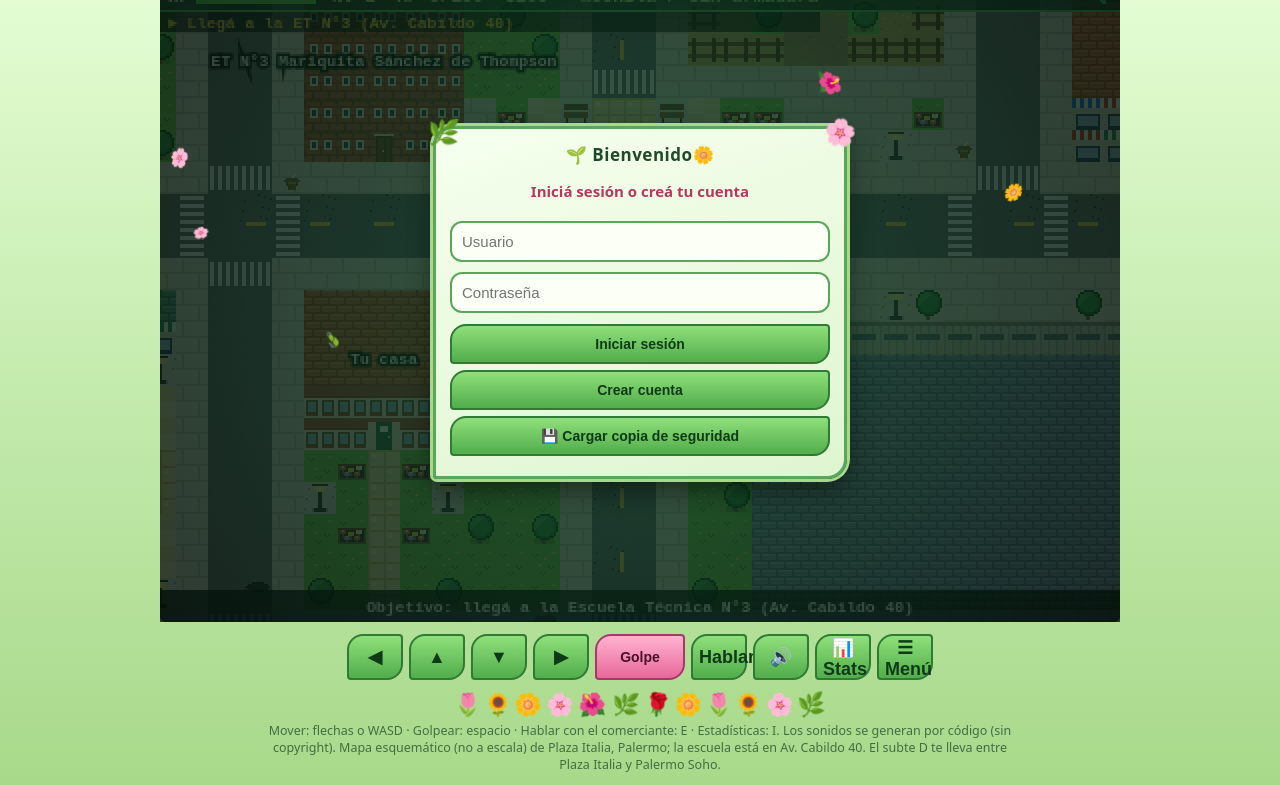
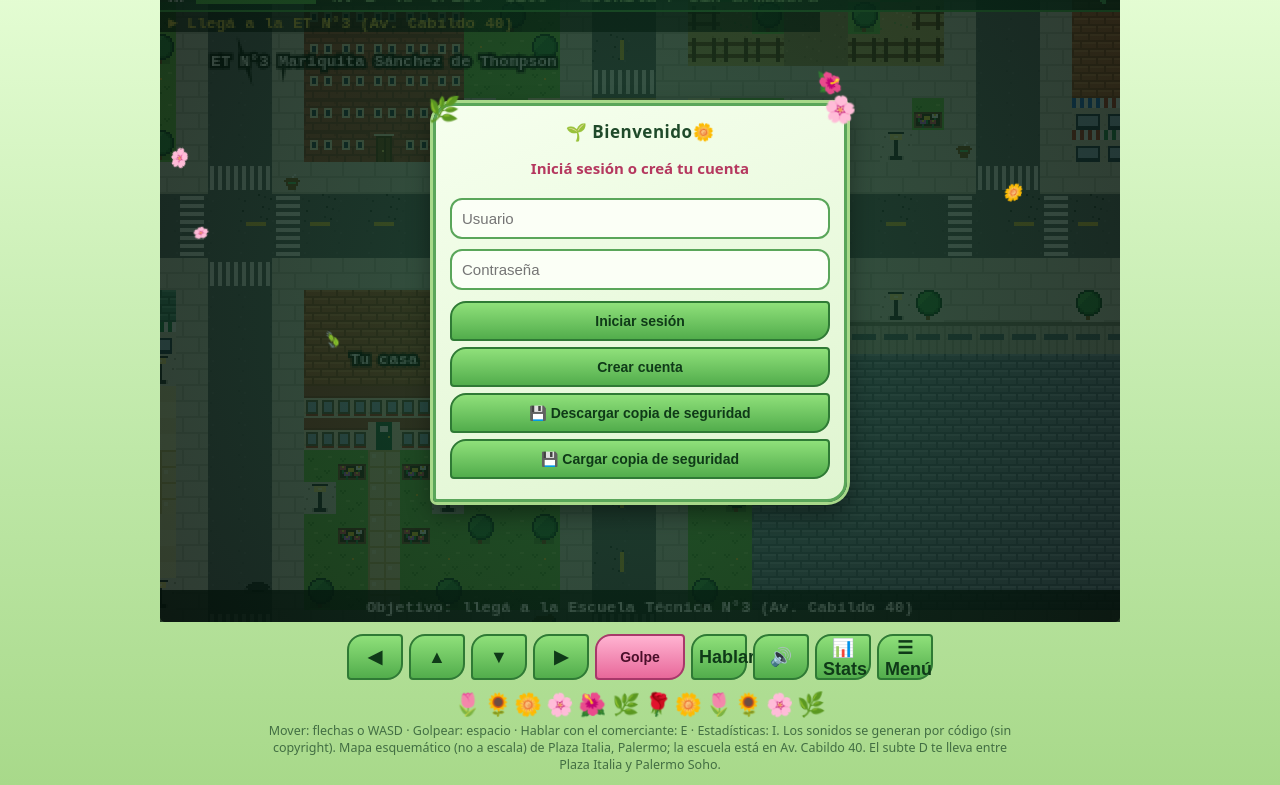
Before and after one commit to psledesma1000-cloud/palermo-rpg-k7x2q9m4g, a plain HTML site: page index.html in a window 1280 px wide. Shown: the part 58-843 px from the top of the page. Drawn offline with Linux system fonts and the light colour scheme.

Commit message:
Add files via upload

```diff
--- a/index.html
+++ b/index.html
@@ -572,7 +572,7 @@ function bkImport(back){const i=document.createElement("input");i.type="file";i.
 function bkMenu(msg){state="title";mnShow("💾 COPIA DE SEGURIDAD","<p>"+(msg||"Descargá tus cuentas y partidas a un archivo para guardarlas o llevarlas a otro navegador o dispositivo.")+"</p>",[["Descargar copia",()=>{bkExport();bkMenu("Se descargó plaza-italia-rpg-copia.json. Guardalo bien.")}],["Cargar copia",()=>bkImport(bkMenu)],["Volver",titleMenu]])}
 async function hsh(pw,salt){try{const b=await crypto.subtle.digest("SHA-256",new TextEncoder().encode(salt+":"+pw));return [...new Uint8Array(b)].map(x=>x.toString(16).padStart(2,"0")).join("")}catch(_){let h=7;for(const c of salt+pw)h=(h*31+c.charCodeAt(0))>>>0;return "f"+h}}
 function authMenu(msg){state="title";let last="";try{last=localStorage.getItem("plazaRPG_last")||""}catch(_){}if(!/^[\w-]{3,16}$/.test(last))last="";
- mnShow("🌱 Bienvenido","<p class='msg'>"+(msg||"Iniciá sesión o creá tu cuenta")+"</p><input id='au' placeholder='Usuario' maxlength='16' autocomplete='username' value='"+last+"'><input id='ap' type='password' placeholder='Contraseña' maxlength='32' autocomplete='current-password'>",[["Iniciar sesión",()=>auth(0)],["Crear cuenta",()=>auth(1)],["💾 Cargar copia de seguridad",()=>bkImport(m=>authMenu(m))]]);
+ mnShow("🌱 Bienvenido","<p class='msg'>"+(msg||"Iniciá sesión o creá tu cuenta")+"</p><input id='au' placeholder='Usuario' maxlength='16' autocomplete='username' value='"+last+"'><input id='ap' type='password' placeholder='Contraseña' maxlength='32' autocomplete='current-password'>",[["Iniciar sesión",()=>auth(0)],["Crear cuenta",()=>auth(1)],["💾 Descargar copia de seguridad",()=>{bkExport();authMenu("Se descargó la copia con todas las cuentas de este navegador.")}],["💾 Cargar copia de seguridad",()=>bkImport(m=>authMenu(m))]]);
  document.getElementById("ap").onkeydown=e=>{if(e.key==="Enter")auth(0)}}
 async function auth(create){const n=document.getElementById("au").value.trim(),pw=document.getElementById("ap").value,us=getU();
  if(!/^[\w-]{3,16}$/.test(n)||["__proto__","constructor","prototype"].includes(n))return authMenu("Usuario: 3 a 16 letras, números, _ o -");
```
